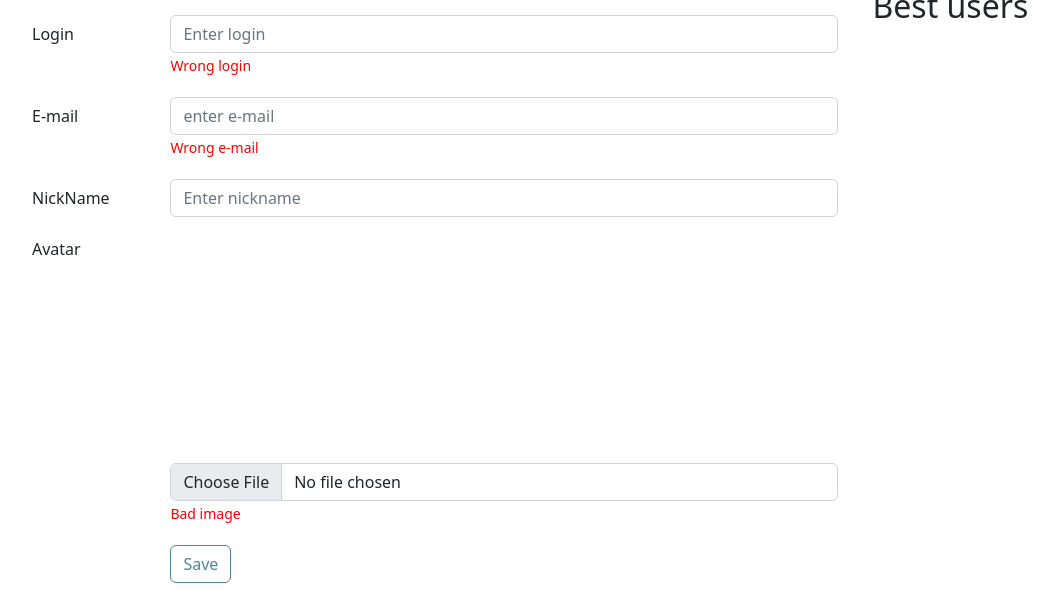
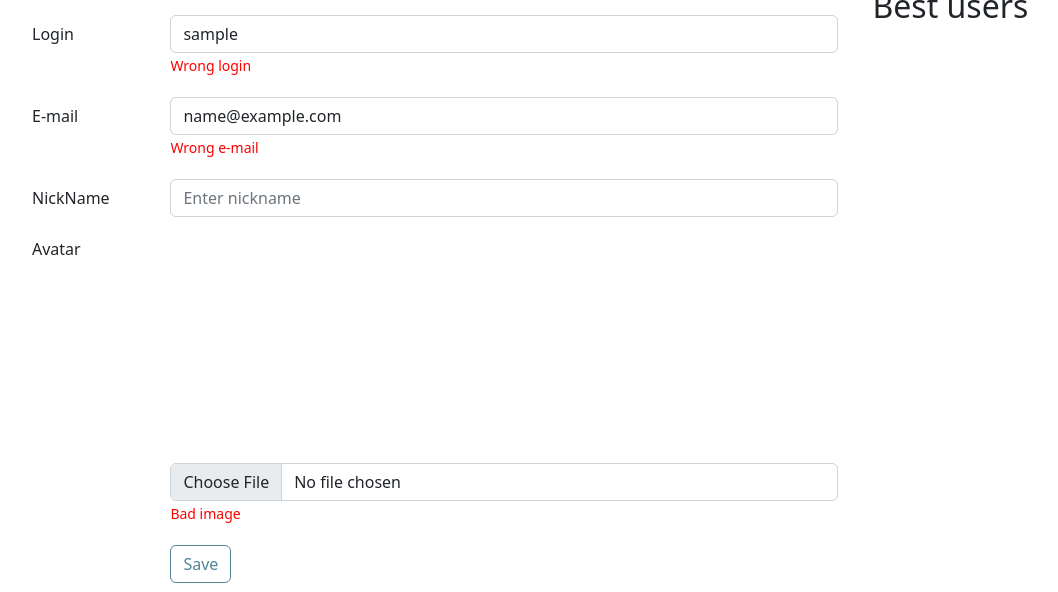
Before and after one commit to FackOff25/WebTechHM, a Django app: page /settings/ in a window 1280 px wide. Shown: the part 135-727 px from the top of the page, without its empty margins (63-1121 px from the left). Run offline with Django 4.2, Linux system fonts and the light colour scheme; the visitor is signed in with stand-in values (Sample User, id 1); data that the repository does not hold is empty; some libraries are stand-ins or nearby versions.

Commit message:
Settings

```diff
--- a/templates/settings.html
+++ b/templates/settings.html
@@ -10,7 +10,7 @@
             <label for="loginInput" class="col-sm-2 col-form-label">Login</label>
             <div class="col-sm-10">
                 <input type="text" class="form-control" id="loginInput"
-                       placeholder="Enter login" value="{{ request.user.user.username }}" required>
+                       placeholder="Enter login" value="{{ request.user.username }}" required>
                 <small class="error">Wrong login</small>
             </div>
         </div>
@@ -19,7 +19,7 @@
             <label for="emailInput" class="col-sm-2 col-form-label">E-mail</label>
             <div class="col-sm-10">
                 <input type="text" class="form-control" id="emailInput"
-                       placeholder="enter e-mail" value="{{ request.user.user.email }}" required>
+                       placeholder="enter e-mail" value="{{ request.user.email }}" required>
                 <small class="error">Wrong e-mail</small>
             </div>
         </div>
@@ -28,14 +28,14 @@
             <label for="nicknameInput" class="col-sm-2 col-form-label">NickName</label>
             <div class="col-sm-10">
                 <input type="text" class="form-control" id="nicknameInput"
-                       placeholder="Enter nickname" value="{{ request.user.nickname }}" required>
+                       placeholder="Enter nickname" value="{{ request.user.profile.nickname }}" required>
                 <!--small class="error">Wrong nickname</small-->
             </div>
         </div>
         <div class="form-group row new-question-form-block">
             <label class="col-sm-2 form-label" for="avatarUpload">Avatar</label>
             <div class="col-sm-10">
-                <object class="avatar-settings" data="{{ request.user.userPfp }}" type="image/jpg">
+                <object class="avatar-settings" data="{{ request.user.profile.userPfp }}" type="image/jpg">
                     <img class="avatar-settings" src="{% static "img/no-avatar.png" %}" alt="avatar">
                 </object>
                 <input type="file" class="form-control" id="avatarUpload" accept="image/*">
```
